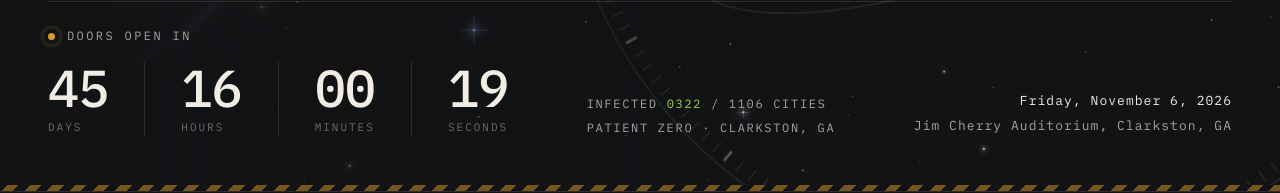
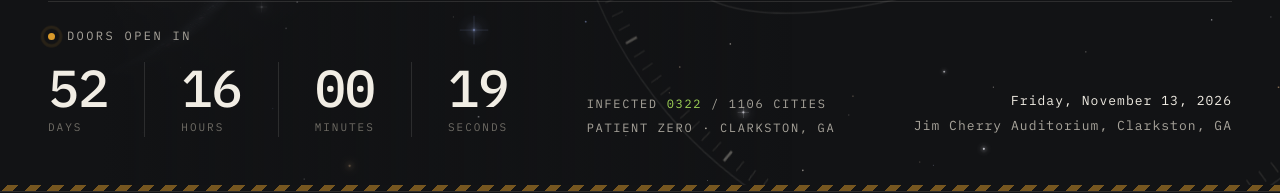
Before and after one commit to metikejela7x7-hub/hackperimeter, a Next.js app: page / in a window 1280 px wide. Shown: the part 615-808 px from the top of the page. Built offline with nearby package versions, Linux system fonts and the light colour scheme; what world-atlas would draw is missing.

Commit message:
Move event date to November 13, 2026

```diff
--- a/src/app/layout.tsx
+++ b/src/app/layout.tsx
@@ -20,7 +20,7 @@ const plexMono = IBM_Plex_Mono({
 export const metadata: Metadata = {
   title: "HackPerimeter | Escape from Earth",
   description:
-    "The first-ever Perimeter College hackathon. Friday, November 6, 2026 at Jim Cherry Auditorium in Clarkston, GA. Teams of 2–4, $1,000 cash-prize pool. Winners are survivors.",
+    "The first-ever Perimeter College hackathon. Friday, November 13, 2026 at Jim Cherry Auditorium in Clarkston, GA. Teams of 2–4, $1,000 cash-prize pool. Winners are survivors.",
   openGraph: {
     title: "HackPerimeter | Escape from Earth",
     description: "Winners are survivors. Twelve hours. One escape.",
--- a/src/data/event.ts
+++ b/src/data/event.ts
@@ -9,7 +9,7 @@ export const EVENT = {
   slogan: "Winners are survivors.",
   description:
     "HackPerimeter is the first-ever Perimeter College hackathon: twelve hours, teams of two to four, and one survival scenario.",
-  dateLabel: "Friday, November 6, 2026",
+  dateLabel: "Friday, November 13, 2026",
   timeLabel: "8:00 AM – 8:00 PM",
   durationLabel: "12 hours",
   venue: "Jim Cherry Auditorium",
@@ -19,11 +19,11 @@ export const EVENT = {
   prizeAmount: 1000,
   contactEmail: "risingtechsociety@gmail.com",
   /**
-   * Clarkston, GA is on Eastern Time; DST ends Nov 1, 2026, so Nov 6 is EST (UTC−5).
+   * Clarkston, GA is on Eastern Time; DST ends Nov 1, 2026, so Nov 13 is EST (UTC−5).
    * Fixed UTC instants keep the countdown identical for every viewer's timezone.
    */
-  startsAt: Date.UTC(2026, 10, 6, 13, 0, 0), // 8:00 AM EST
-  endsAt: Date.UTC(2026, 10, 7, 1, 0, 0), // 8:00 PM EST
+  startsAt: Date.UTC(2026, 10, 13, 13, 0, 0), // 8:00 AM EST
+  endsAt: Date.UTC(2026, 10, 14, 1, 0, 0), // 8:00 PM EST
 } as const;
 
 export const HOME_URL = "/";
@@ -126,7 +126,7 @@ export const FAQ: readonly FaqItem[] = [
     id: "when-where",
     question: "When and where does it happen?",
     answer:
-      "Friday, November 6, 2026, from 8:00 AM to 8:00 PM at the Jim Cherry Auditorium, 555 Indian Creek Drive, Clarkston, GA.",
+      "Friday, November 13, 2026, from 8:00 AM to 8:00 PM at the Jim Cherry Auditorium, 555 Indian Creek Drive, Clarkston, GA.",
   },
   {
     id: "teams",
```
